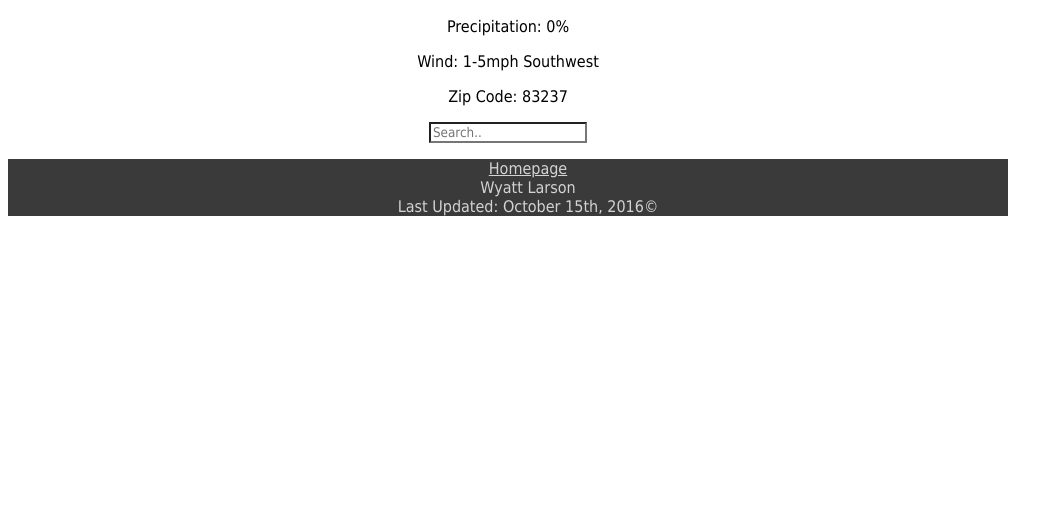
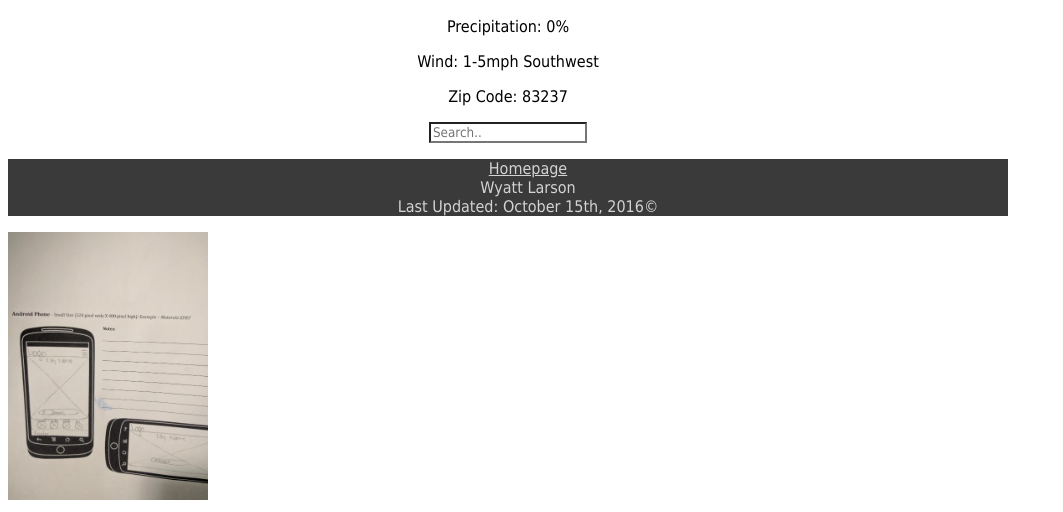
Before and after one commit to wyattlarson/wyattlarson.github.io, a PHP site: page /homework/franklin.html in a window 1280 px wide. Shown: the part 421-933 px from the top of the page, without its empty margins (0-1063 px from the left). Before the commit the page ends 637 px from the top, so only its background shows below. Run offline with PHP 8.4, Linux system fonts and the light colour scheme.

Commit message:
wireframe

```diff
--- a/css/weather.css
+++ b/css/weather.css
@@ -65,3 +65,7 @@ ul {
   list-style-type: none;
     background-color: rgb(58,58,58);    background-color: rgb(58,58,58);
 }
+
+#wireframe {
+    align-content: center;
+}
--- a/homework/franklin.html
+++ b/homework/franklin.html
@@ -45,6 +45,7 @@
                 </li>
             </ul>
         </footer>
+        <img alt="Wireframe" src="images/phone-one.jpg" id="wireframe">
     </div>
 </body>
 </html>
```
